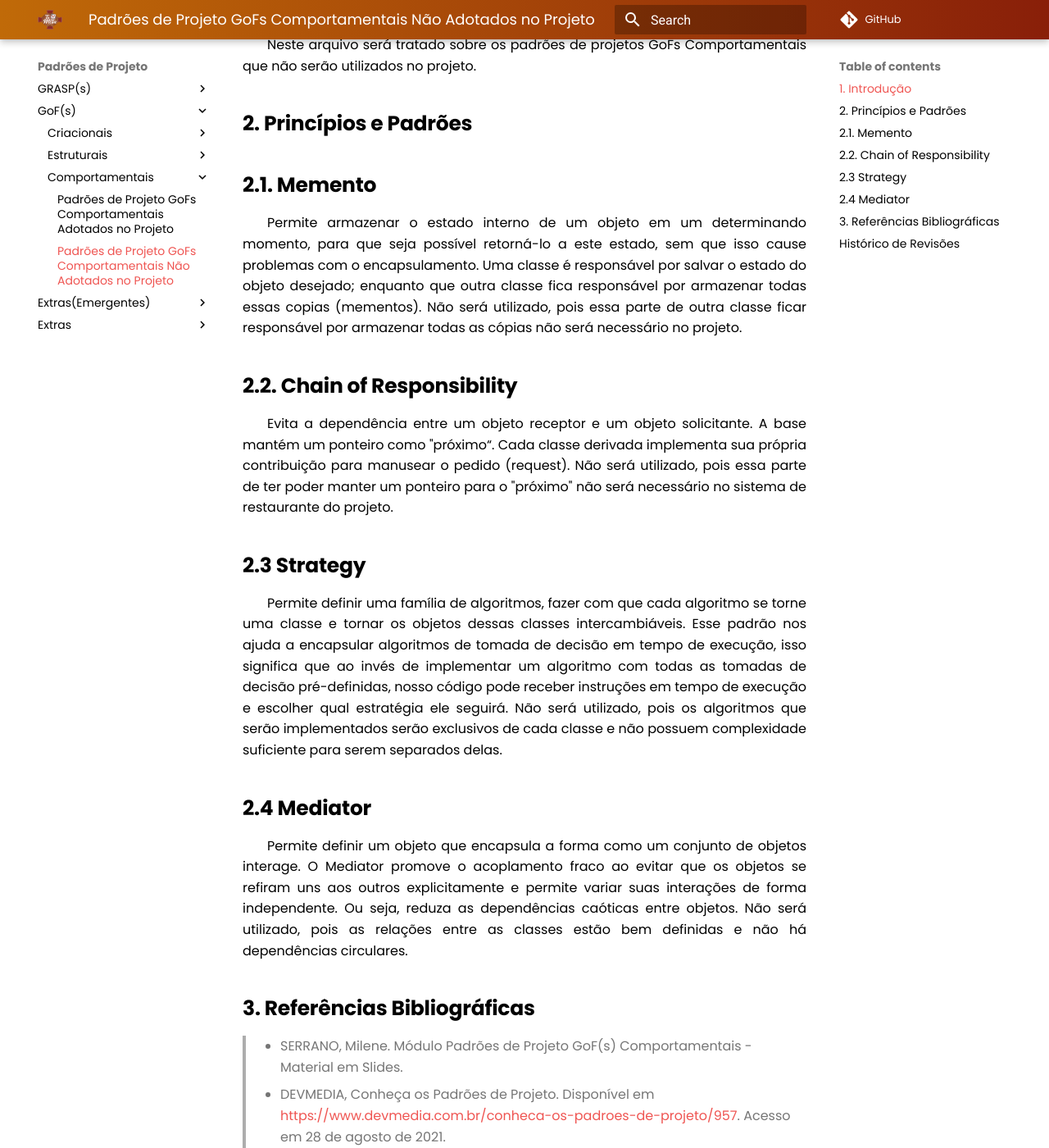
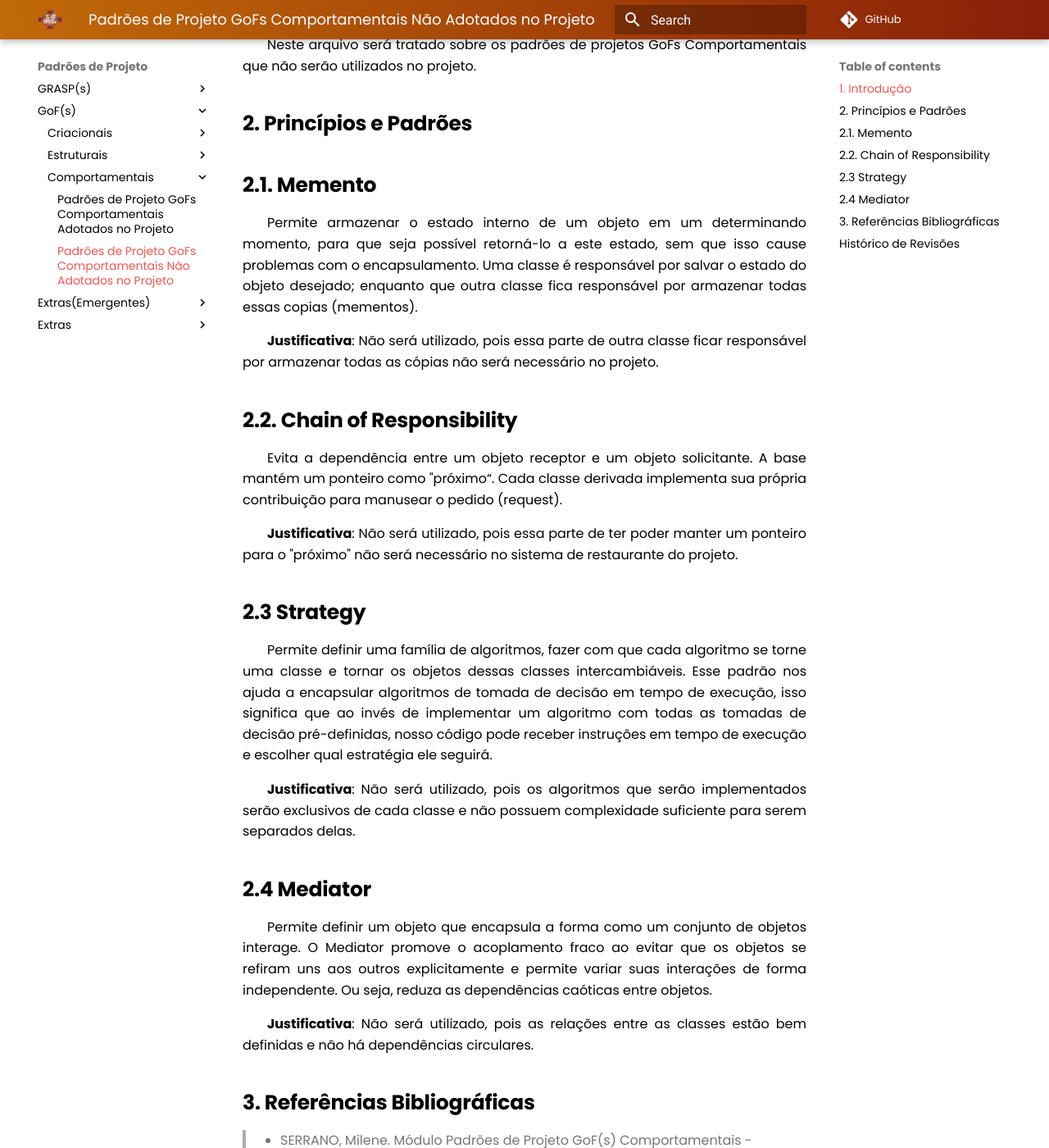
Before and after one commit to UnBArqDsw2021-1/2021.1_G02_TaNaMesa_docs, an MkDocs documentation site: the page built from docs/3-Padroes-de-Projeto/GoFs/Comportamentais/Padroes-Nao-Adotados-no-Projeto.md, in a window 1280 px wide and 1400 px high, scrolled down 438 px. Shown: the whole window at 82% size. Built offline with MkDocs 1.6.1 and Material for MkDocs 9.7.7, drawn with Linux system fonts in a browser that asks for light colours; comment, search, counter and statistics services are not loaded; some of the changed text lies outside the part shown.

Commit message:
(#100) adicionando justificativas

```diff
--- a/docs/3-Padroes-de-Projeto/GoFs/Comportamentais/Padroes-Nao-Adotados-no-Projeto.md
+++ b/docs/3-Padroes-de-Projeto/GoFs/Comportamentais/Padroes-Nao-Adotados-no-Projeto.md
@@ -10,19 +10,27 @@ Neste arquivo será tratado sobre os padrões de projetos GoFs Comportamentais q
 
 ## 2.1. Memento
 
-Permite armazenar o estado interno de um objeto em um determinando momento, para que seja possível retorná-lo a este estado, sem que isso cause problemas com o encapsulamento. Uma classe é responsável por salvar o estado do objeto desejado; enquanto que outra classe fica responsável por armazenar todas essas copias (mementos). Não será utilizado, pois essa parte de outra classe ficar responsável por armazenar todas as cópias não será necessário no projeto.
+Permite armazenar o estado interno de um objeto em um determinando momento, para que seja possível retorná-lo a este estado, sem que isso cause problemas com o encapsulamento. Uma classe é responsável por salvar o estado do objeto desejado; enquanto que outra classe fica responsável por armazenar todas essas copias (mementos).
+
+**Justificativa**: Não será utilizado, pois essa parte de outra classe ficar responsável por armazenar todas as cópias não será necessário no projeto.
 
 ## 2.2. Chain of Responsibility
 
-Evita a dependência entre um objeto receptor e um objeto solicitante. A base mantém um ponteiro como "próximo“. Cada classe derivada implementa sua própria contribuição para manusear o pedido (request). Não será utilizado, pois essa parte de ter poder manter um ponteiro para o "próximo" não será necessário no sistema de restaurante do projeto.
+Evita a dependência entre um objeto receptor e um objeto solicitante. A base mantém um ponteiro como "próximo“. Cada classe derivada implementa sua própria contribuição para manusear o pedido (request).
+
+**Justificativa**: Não será utilizado, pois essa parte de ter poder manter um ponteiro para o "próximo" não será necessário no sistema de restaurante do projeto.
 
 ## 2.3 Strategy
 
-Permite definir uma família de algoritmos, fazer com que cada algoritmo se torne uma classe e tornar os objetos dessas classes intercambiáveis. Esse padrão nos ajuda a encapsular algoritmos de tomada de decisão em tempo de execução, isso significa que ao invés de implementar um algoritmo com todas as tomadas de decisão pré-definidas, nosso código pode receber instruções em tempo de execução e escolher qual estratégia ele seguirá. Não será utilizado, pois os algoritmos que serão implementados serão exclusivos de cada classe e não possuem complexidade suficiente para serem separados delas.
+Permite definir uma família de algoritmos, fazer com que cada algoritmo se torne uma classe e tornar os objetos dessas classes intercambiáveis. Esse padrão nos ajuda a encapsular algoritmos de tomada de decisão em tempo de execução, isso significa que ao invés de implementar um algoritmo com todas as tomadas de decisão pré-definidas, nosso código pode receber instruções em tempo de execução e escolher qual estratégia ele seguirá.
+
+**Justificativa**: Não será utilizado, pois os algoritmos que serão implementados serão exclusivos de cada classe e não possuem complexidade suficiente para serem separados delas.
 
 ## 2.4 Mediator
 
-Permite definir um objeto que encapsula a forma como um conjunto de objetos interage. O Mediator promove o acoplamento fraco ao evitar que os objetos se refiram uns aos outros explicitamente e permite variar suas interações de forma independente. Ou seja, reduza as dependências caóticas entre objetos. Não será utilizado, pois as relações entre as classes estão bem definidas e não há dependências circulares.
+Permite definir um objeto que encapsula a forma como um conjunto de objetos interage. O Mediator promove o acoplamento fraco ao evitar que os objetos se refiram uns aos outros explicitamente e permite variar suas interações de forma independente. Ou seja, reduza as dependências caóticas entre objetos.
+
+**Justificativa**: Não será utilizado, pois as relações entre as classes estão bem definidas e não há dependências circulares.
 
 ## 3. Referências Bibliográficas
 
```
Also changed, not shown: other parts of docs/3-Padroes-de-Projeto/GoFs/Comportamentais/Padroes-Nao-Adotados-no-Projeto.md (+1 -0 lines), docs/3-Padroes-de-Projeto/GoFs/Comportamentais/Padroes-Adotados-no-Projeto.md (+10 -5 lines).
